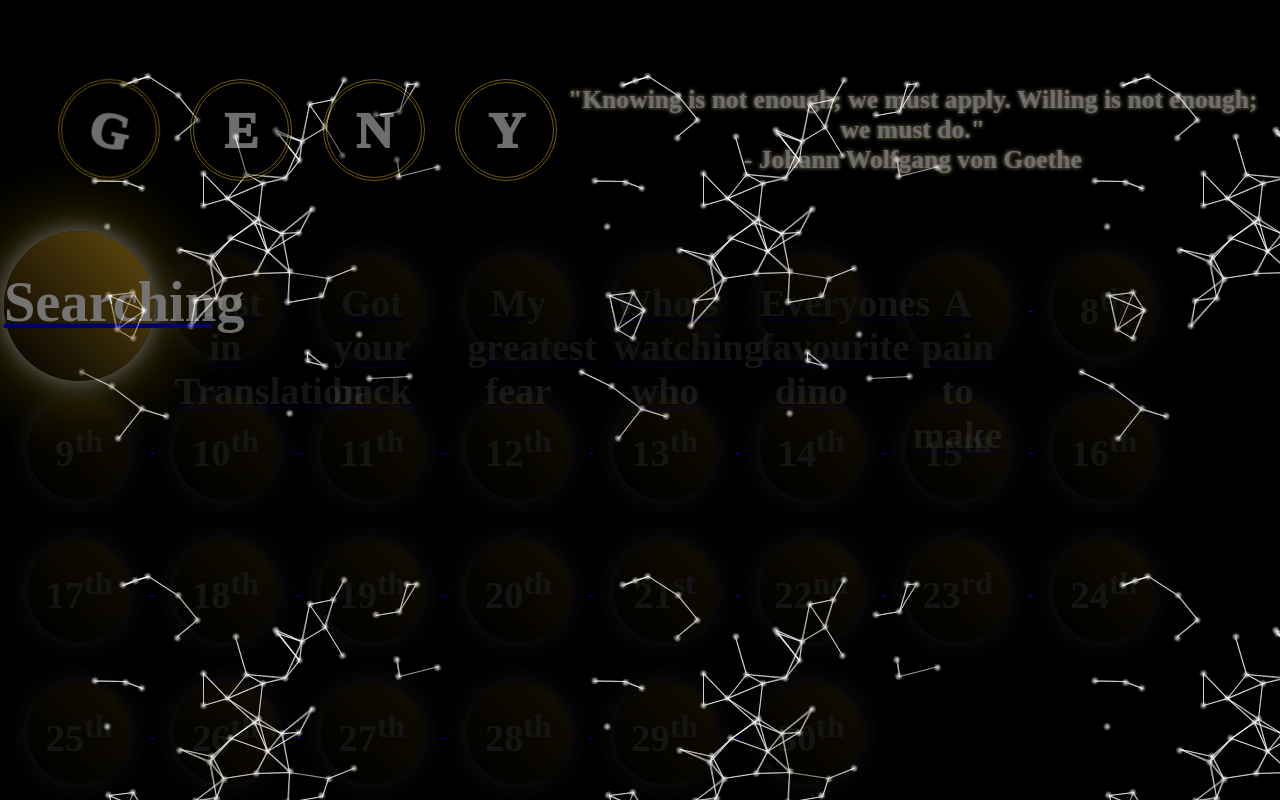
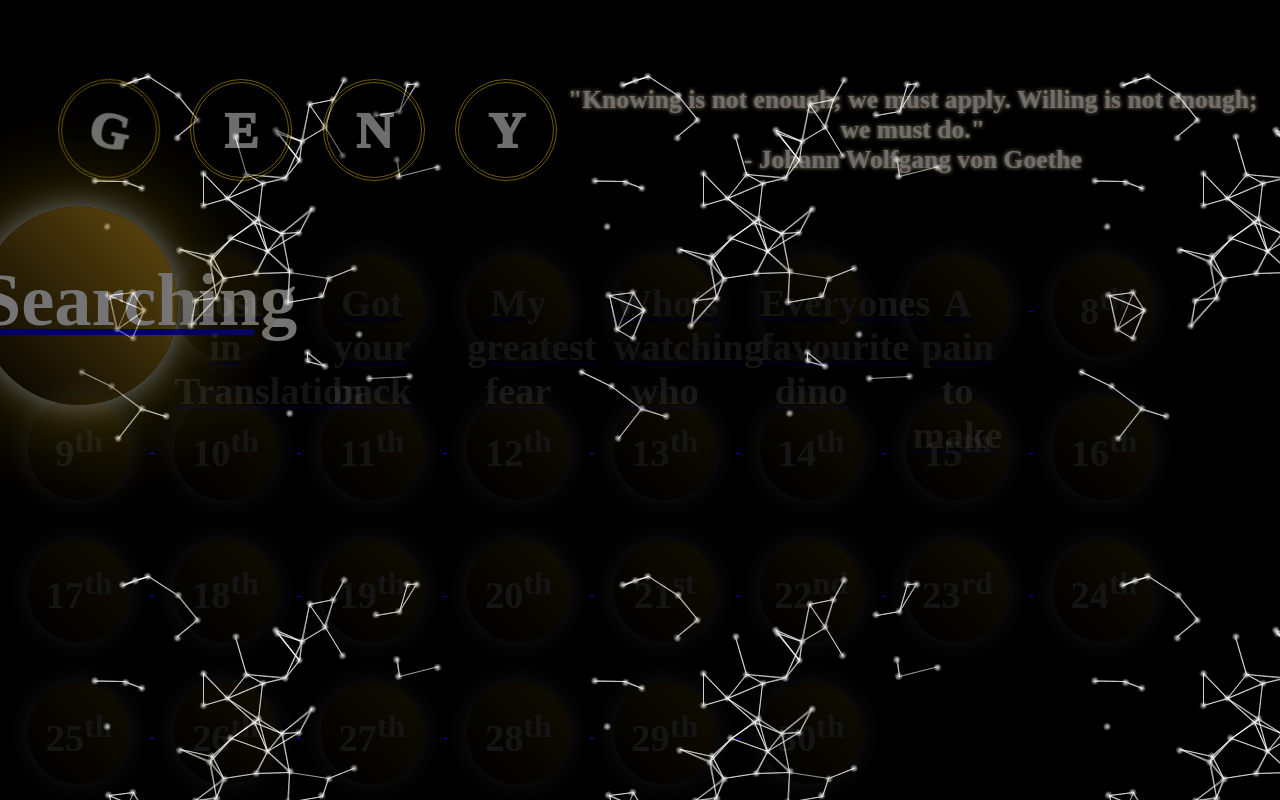
Before and after one commit to AnthonyBoetcher/GenY, a plain HTML site: page index.html in a window 1280 px wide. In both pictures the pointer is over the element "Searching". Shown: the top 800 px of the page. Drawn offline with Linux system fonts and the light colour scheme.

Commit message:
Update IndexCSS.css

```diff
--- a/IndexCSS.css
+++ b/IndexCSS.css
@@ -601,12 +601,12 @@ body {
     align-items: center;
     vertical-align: middle;
     text-align: center;
-
+    font-size: 1vh;
 }
 .horizontal-main:hover {
     opacity: 0.6;
     background:linear-gradient(45deg, black, goldenrod);
-    transform: scale(1.5);
+    transform: scale(2.0);
     box-shadow: 0px 0px 15px white, 0px 0px 30px black, 0px 0px 60px gold;
     cursor: pointer;
 }
```
